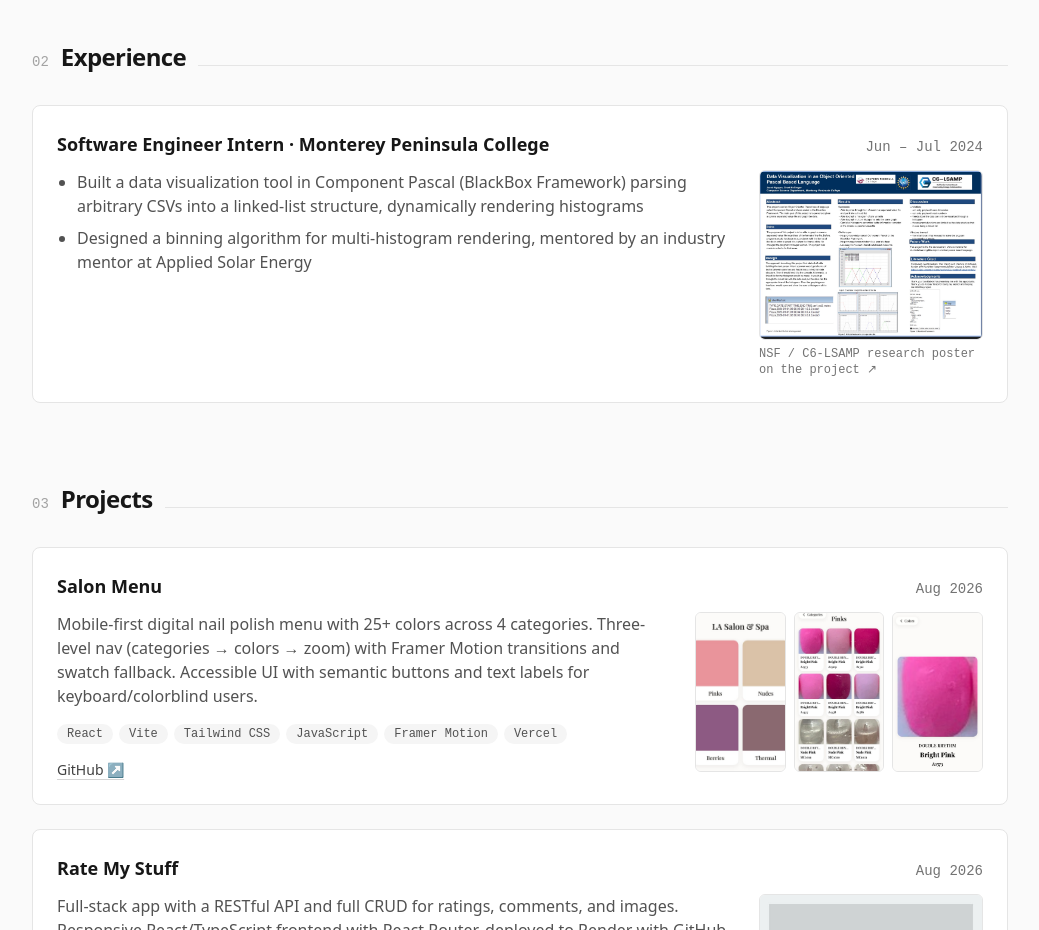
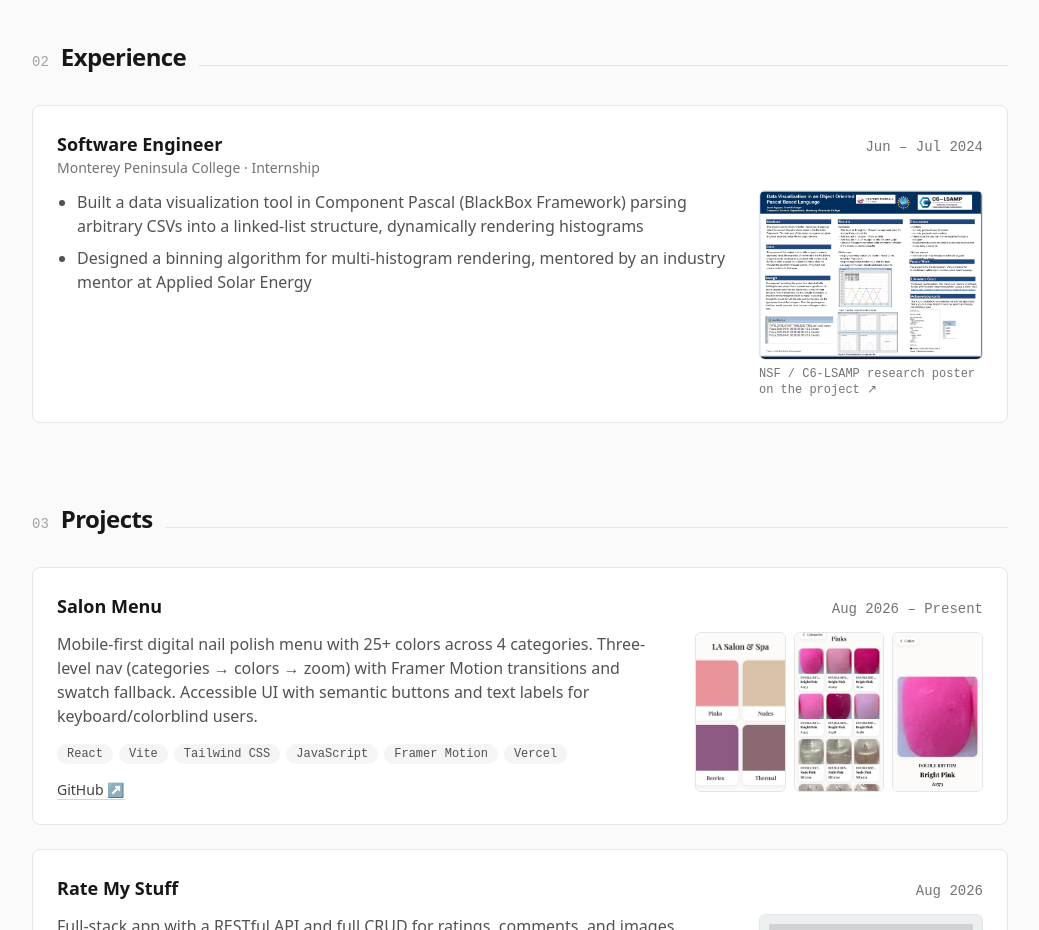
Before and after one commit to jacobptnguyen/jacob-nguyen-portfolio, a React (Vite) app: page / in a window 1280 px wide. Shown: the part 840-1770 px from the top of the page, without its empty margins (120-1159 px from the left). Built offline with nearby package versions, Linux system fonts and the light colour scheme.

Commit message:
update title

```diff
--- a/src/components/Experience.jsx
+++ b/src/components/Experience.jsx
@@ -14,9 +14,15 @@ export default function Experience() {
               className="rounded-lg border border-neutral-200 bg-white p-6 dark:border-neutral-800 dark:bg-neutral-900"
             >
               <div className="flex flex-wrap items-baseline justify-between gap-x-4 gap-y-1">
-                <h3 className="text-lg font-semibold text-neutral-900 dark:text-neutral-100">
-                  {job.role} · {job.org}
-                </h3>
+                <div>
+                  <h3 className="text-lg font-semibold text-neutral-900 dark:text-neutral-100">
+                    {job.role}
+                  </h3>
+                  <p className="text-sm text-neutral-500 dark:text-neutral-500">
+                    {job.org}
+                    {job.employmentType && ` · ${job.employmentType}`}
+                  </p>
+                </div>
                 <span className="font-mono text-sm text-neutral-500 dark:text-neutral-500">
                   {job.date}
                 </span>
--- a/src/data.js
+++ b/src/data.js
@@ -12,8 +12,9 @@ export const education = {
 
 export const experience = [
   {
-    role: 'Software Engineer Intern',
+    role: 'Software Engineer',
     org: 'Monterey Peninsula College',
+    employmentType: 'Internship',
     date: 'Jun – Jul 2024',
     bullets: [
       'Built a data visualization tool in Component Pascal (BlackBox Framework) parsing arbitrary CSVs into a linked-list structure, dynamically rendering histograms',
@@ -30,7 +31,7 @@ export const experience = [
 export const projects = [
   {
     name: 'Salon Menu',
-    date: 'Aug 2026',
+    date: 'Aug 2026 – Present',
     stack: ['React', 'Vite', 'Tailwind CSS', 'JavaScript', 'Framer Motion', 'Vercel'],
     description:
       'Mobile-first digital nail polish menu with 25+ colors across 4 categories. Three-level nav (categories → colors → zoom) with Framer Motion transitions and swatch fallback. Accessible UI with semantic buttons and text labels for keyboard/colorblind users.',
```
